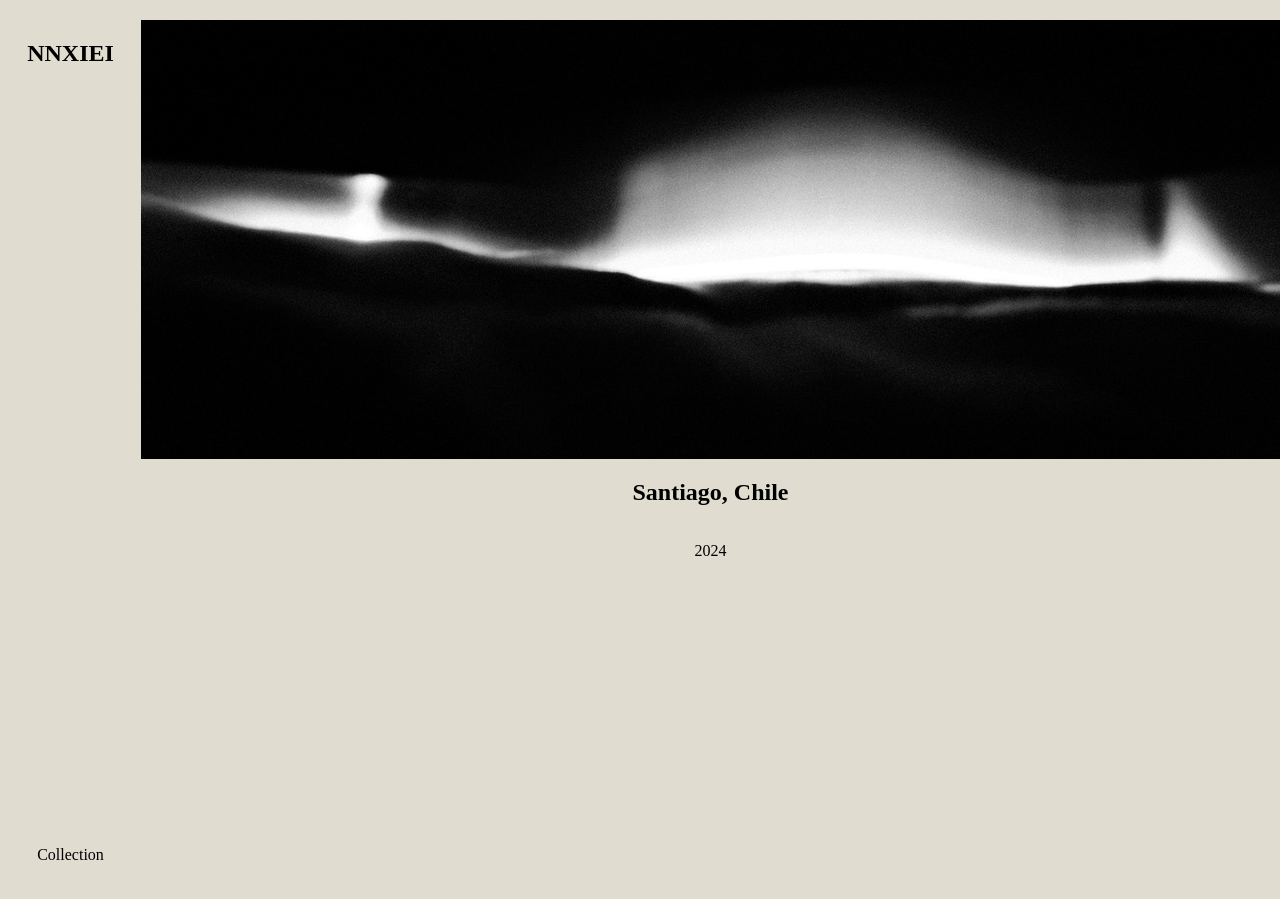
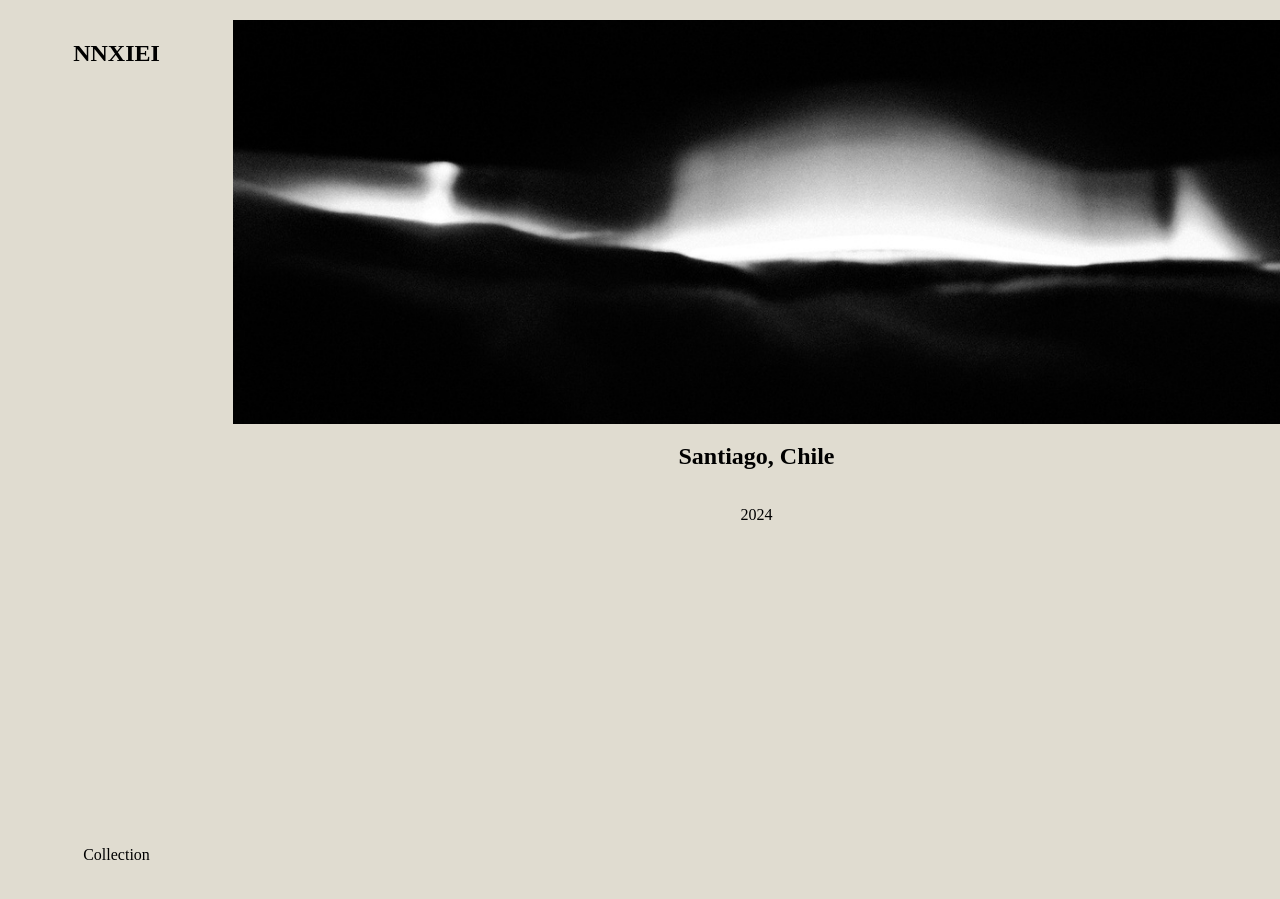
Before and after one commit to nnxiei/nnxiei.github.io, a Jekyll site: the page built from index.html, in a window 1280 px wide. Built offline with Jekyll 4.4.1, drawn with Linux system fonts in a browser that asks for light colours.

Commit message:
index main img

```diff
--- a/assets/css/style.css
+++ b/assets/css/style.css
@@ -106,3 +106,12 @@
     text-align: center;
     padding-top: 20px;          /* Add padding to control spacing from the top */
 }
+
+.index-main img{
+    height:auto;
+    vertical-align: top;
+    max-width: 100%;
+    border: 0;
+    text-align: center;
+    box-sizing: inherit;
+}
--- a/index.html
+++ b/index.html
@@ -17,7 +17,7 @@
             </nav>
         </aside>
         <main class="index-main">
-            <img src="assets/images/index/DSCF0136.jpg" alt="Index Image">
+            <img src="assets/images/index/DSCF0136.JPG" alt="Index Image">
             <h2>Santiago, Chile</h2>
             <p>2024</p>
         </main>
```
